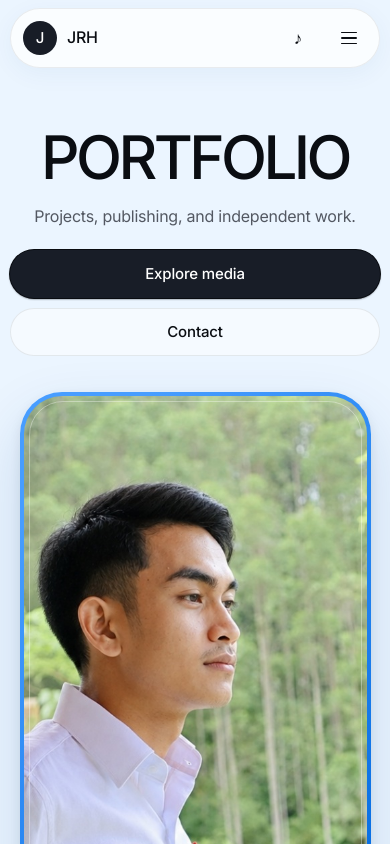
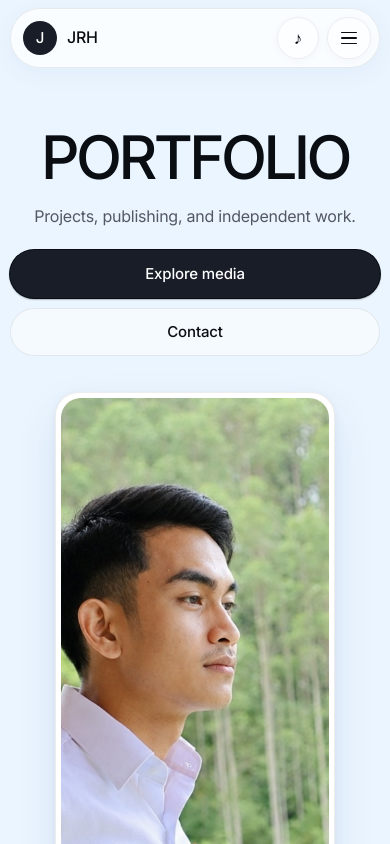
Before and after one commit to LionerHakim/JRHs, a React (Vite) app: page / in a window 390 px wide. Shown: the top 844 px of the page. Built offline with nearby package versions, Linux system fonts and the light colour scheme.

Commit message:
feat: premium final visual polish (#21)
* feat: refine quotes stack and contact presentation

* feat: premium navigation portrait contact footer and quote stack

* fix: position adjacent quote cards consistently

* fix: refine adjacent quote card depth

* chore: remove JRHs label from media link

```diff
--- a/src/config/site.ts
+++ b/src/config/site.ts
@@ -41,7 +41,7 @@ export const siteConfig = {
       { label: 'Board 02', url: 'https://pin.it/6k7sezYIK' },
     ] },
     { number: '02', title: 'YOUTUBE', category: 'Video', platform: 'YOUTUBE', links: [
-      { label: 'JRHs 369', url: 'https://youtube.com/@jrhs369' },
+      { label: 'JRH 369', url: 'https://youtube.com/@jrhs369' },
       { label: 'GOVshorts', url: 'https://youtube.com/@govshortss' },
     ] },
     { number: '03', title: 'SHOPEE', category: 'Monetization', platform: 'SHOPEE', links: [
--- a/src/index.css
+++ b/src/index.css
@@ -163,11 +163,20 @@ img {
 .music-toggle,
 .menu-toggle {
   min-height: 42px;
-  border: 1px solid transparent;
+  border: 1px solid rgba(10,13,18,.07);
   border-radius: var(--pill);
-  background: transparent;
+  background: rgba(255,255,255,.7);
   color: var(--ink);
-  transition: background-color 180ms var(--ease), color 180ms var(--ease), transform 180ms var(--ease);
+  box-shadow: 0 2px 8px rgba(4,69,144,.04);
+  transition: background-color 180ms var(--ease), color 180ms var(--ease), transform 180ms var(--ease), box-shadow 180ms var(--ease);
+}
+
+.music-toggle:hover,
+.menu-toggle:hover,
+.music-toggle:focus-visible,
+.menu-toggle:focus-visible {
+  transform: translateY(-1px);
+  box-shadow: 0 6px 16px rgba(4,69,144,.08);
 }
 
 .music-toggle {
@@ -188,6 +197,7 @@ img {
 .music-toggle:hover,
 .music-toggle:focus-visible {
   background: var(--blue-soft);
+  border-color: rgba(0,105,224,.12);
 }
 
 .music-toggle.is-open {
@@ -214,6 +224,7 @@ img {
 
 .menu-toggle.is-open {
   background: var(--charcoal);
+  border-color: var(--charcoal);
   color: var(--paper);
 }
 
@@ -604,25 +615,17 @@ img {
 }
 
 .hero-portrait {
-  width: min(580px, 82vw);
-  margin: 48px 0 0;
+  width: min(410px, 68vw);
+  margin: 44px 0 0;
 }
 
 .portrait-frame {
   position: relative;
-  padding: 4px;
-  border-radius: 58px;
-  background: linear-gradient(135deg, rgb(71,157,255) 11.43%, rgb(0,105,224) 78.2%);
-  box-shadow: 0 26px 60px rgba(4,69,144,.16), 0 4px 12px rgba(10,13,18,.08);
-}
-
-.portrait-frame::after {
-  content: "";
-  position: absolute;
-  inset: 10px;
-  border: 1px solid rgba(255,255,255,.35);
-  border-radius: 50px;
-  pointer-events: none;
+  padding: 6px;
+  border: 1px solid rgba(10,13,18,.07);
+  border-radius: 30px;
+  background: var(--paper);
+  box-shadow: 0 18px 42px rgba(4,69,144,.10), 0 2px 8px rgba(10,13,18,.05);
 }
 
 .portrait-frame img {
@@ -630,9 +633,8 @@ img {
   aspect-ratio: 4 / 5;
   object-fit: cover;
   object-position: center;
-  border-radius: 54px;
+  border-radius: 25px;
   background: var(--bone);
-  box-shadow: inset 0 0 0 1px rgba(10,13,18,.04);
 }
 
 /* Keep existing quote asset harmless if present, but visually integrated. */
@@ -970,56 +972,64 @@ img {
 }
 
 .testimonials-viewport {
-  width: min(760px, 100%);
+  width: min(860px, 100%);
+  min-height: 380px;
   touch-action: pan-y;
   user-select: none;
   cursor: grab;
+  overflow: hidden;
+  padding: 0 4px 22px;
 }
 
 .testimonials-viewport:active { cursor: grabbing; }
 
-.testimonials-list { width: 100%; }
+.testimonials-list {
+  position: relative;
+  width: 100%;
+  min-height: 358px;
+}
+
 
 .testimonial {
-  position: relative;
-  isolation: isolate;
-  width: 100%;
+  position: absolute;
+  left: 50%;
+  top: 0;
+  width: min(760px, calc(100% - 16px));
   min-height: 348px;
   padding: 34px;
   display: flex;
   flex-direction: column;
-  border: 1px solid rgba(10,13,18,.055);
+  border: 1px solid rgba(10,13,18,.06);
   border-radius: var(--radius);
   background: var(--paper);
   box-shadow: 0 20px 50px rgba(4,69,144,.09), 0 2px 8px rgba(10,13,18,.045);
+  transform: translateX(-50%) scale(.94);
   transform-origin: center bottom;
-  animation: quote-card-in 360ms var(--ease) both;
-}
-
-.testimonial::before,
-.testimonial::after {
-  content: "";
-  position: absolute;
-  z-index: -1;
-  inset: 12px 10px -10px;
-  border-radius: calc(var(--radius) - 4px);
-  background: var(--blue-soft);
-  opacity: .55;
-}
-
-.testimonial::after {
-  inset: 22px 18px -18px;
-  background: var(--lavender);
-  opacity: .7;
+  opacity: 0;
+  pointer-events: none;
+  transition: transform 320ms var(--ease), opacity 220ms var(--ease), box-shadow 220ms var(--ease);
 }
 
 .testimonial.is-active {
+  z-index: 3;
+  opacity: 1;
+  pointer-events: auto;
+  transform: translateX(-50%) scale(1);
   box-shadow: 0 28px 70px rgba(4,69,144,.13), 0 4px 14px rgba(10,13,18,.06);
 }
 
-.testimonial-topline {
-  position: relative;
+.testimonial:not(.is-active) {
+  opacity: .58;
+}
+
+.testimonial.is-prev {
   z-index: 1;
+  transform: translateX(calc(-50% - 54px)) scale(.91);
+}
+
+.testimonial.is-next {
+  z-index: 1;
+  transform: translateX(calc(-50% + 54px)) scale(.91);
 }
 
 .testimonial-topline {
@@ -1131,13 +1141,17 @@ img {
 
 /* Contact */
 .contact-card {
-  padding: clamp(32px, 5.5vw, 56px);
+  padding: clamp(30px, 5vw, 52px);
+  border: 1px solid rgba(10,13,18,.055);
   border-radius: var(--radius);
-  background: var(--bone);
+  background: var(--paper);
+  box-shadow: 0 18px 44px rgba(4,69,144,.07);
 }
 
 .contact-intro {
   max-width: 760px;
+  padding-bottom: 24px;
+  border-bottom: 1px solid var(--line);
 }
 
 .contact-question {
@@ -1346,10 +1360,15 @@ img {
 }
 
 .contact-closing {
-  margin: 24px 0 0;
+  margin: 26px 0 0;
+  padding-top: 18px;
+  border-top: 1px solid var(--line);
   color: var(--fog);
   font-size: 13px;
-}
+  text-align: center;
+}
+
+.contact-closing p { margin: 0; }
 
 /* Footer */
 .site-footer {
@@ -1360,13 +1379,16 @@ img {
 }
 
 .site-footer-main {
-  padding: 42px;
+  padding: 46px 42px;
   display: grid;
-  grid-template-columns: 1.1fr 1fr;
-  gap: 56px;
+  grid-template-columns: 1fr;
+  justify-items: center;
+  gap: 28px;
   border-radius: var(--radius);
   background: var(--charcoal);
   color: var(--paper);
+  text-align: center;
+  box-shadow: 0 20px 50px rgba(10,13,18,.12);
 }
 
 .site-footer-brand {
@@ -1393,12 +1415,13 @@ img {
 }
 
 .site-footer-brand p {
-  margin: 12px 0 0;
+  margin: 14px 0 0;
   color: #b8c0cb;
   font-size: 14px;
 }
 
 .site-footer-nav {
+  width: min(680px, 100%);
   display: grid;
   grid-template-columns: repeat(3, minmax(0,1fr));
   gap: 8px;
@@ -1460,7 +1483,7 @@ img {
   }
 
   .contact-benefits {
-    grid-template-columns: 1fr;
+    grid-template-columns: repeat(3, minmax(0, 1fr));
   }
 }
 
@@ -1525,13 +1548,12 @@ img {
   }
 
   .hero-portrait {
-    width: min(500px, 90vw);
+    width: min(330px, 72vw);
     margin-top: 36px;
   }
 
-  .portrait-frame { border-radius: 42px; }
-  .portrait-frame img { border-radius: 38px; }
-  .portrait-frame::after { inset: 9px; border-radius: 34px; }
+  .portrait-frame { border-radius: 24px; padding: 5px; }
+  .portrait-frame img { border-radius: 20px; }
 
   .section-head { margin-bottom: 28px; }
 
@@ -1582,12 +1604,23 @@ img {
 
   .testimonials-subtitle { font-size: 16px; }
 
+  .testimonials-viewport {
+    min-height: 340px;
+    padding-bottom: 18px;
+  }
+
+  .testimonials-list { min-height: 320px; }
+
   .testimonial {
+    width: calc(100% - 8px);
     min-height: 312px;
     padding: 26px;
     border-radius: 24px;
   }
 
+  .testimonial.is-prev { transform: translateX(calc(-50% - 30px)) scale(.92); }
+  .testimonial.is-next { transform: translateX(calc(-50% + 30px)) scale(.92); }
+
   .contact-card { padding: 24px; }
 
   .contact-fields { grid-template-columns: 1fr; }
@@ -1601,7 +1634,7 @@ img {
 
   .contact-submit button { width: 100%; }
 
-  .site-footer-main { padding: 28px 24px; }
+  .site-footer-main { padding: 34px 24px; }
   .site-footer-bottom { flex-direction: column; }
   .footer-mindfulness { text-align: left; }
 }
--- a/src/main.tsx
+++ b/src/main.tsx
@@ -22,13 +22,15 @@ function TestimonialCard({
   testimonial,
   index,
   isActive,
+  offset = 0,
 }: {
   testimonial: (typeof siteConfig.testimonials)[number]
   index: number
   isActive: boolean
+  offset?: number
 }) {
   return (
-    <article className={`testimonial${isActive ? ' is-active' : ''}`}>
+    <article className={`testimonial${isActive ? ' is-active' : offset < 0 ? ' is-prev' : ' is-next'}`}>
       <div className="testimonial-topline" aria-hidden="true">
         <span>QUOTE</span>
         <strong>{String(index + 1).padStart(2, '0')}</strong>
@@ -58,7 +60,6 @@ function TestimonialsSection() {
   const [activeIndex, setActiveIndex] = useState(0)
   const touchStartX = useRef<number | null>(null)
   const testimonials = siteConfig.testimonials
-  const activeTestimonial = testimonials[activeIndex]
 
   const handleTouchStart = (event: ReactTouchEvent<HTMLDivElement>) => {
     touchStartX.current = event.touches[0]?.clientX ?? null
@@ -68,17 +69,17 @@ function TestimonialsSection() {
     const startX = touchStartX.current
     const endX = event.changedTouches[0]?.clientX
     touchStartX.current = null
-
     if (startX === null || endX === undefined) return
-
     const distance = endX - startX
     if (Math.abs(distance) < 45) return
+    setActiveIndex((current) => distance < 0
+      ? Math.min(current + 1, testimonials.length - 1)
+      : Math.max(current - 1, 0))
+  }
 
-    if (distance < 0) {
-      setActiveIndex((current) => Math.min(current + 1, testimonials.length - 1))
-    } else {
-      setActiveIndex((current) => Math.max(current - 1, 0))
-    }
+  const getCardIndex = (offset: number) => {
+    const index = activeIndex + offset
+    return index >= 0 && index < testimonials.length ? index : null
   }
 
   return (
@@ -103,17 +104,22 @@ function TestimonialsSection() {
         className="testimonials-viewport"
         onTouchStart={handleTouchStart}
         onTouchEnd={handleTouchEnd}
-        onTouchCancel={() => {
-          touchStartX.current = null
-        }}
+        onTouchCancel={() => { touchStartX.current = null }}
       >
         <div className="testimonials-list">
-          <TestimonialCard
-            key={activeTestimonial.name + activeTestimonial.role}
-            testimonial={activeTestimonial}
-            index={activeIndex}
-            isActive
-          />
+          {[-1, 0, 1].map((offset) => {
+            const index = getCardIndex(offset)
+            if (index === null) return null
+            return (
+              <TestimonialCard
+                key={testimonials[index].name + testimonials[index].role}
+                testimonial={testimonials[index]}
+                index={index}
+                isActive={offset === 0}
+                offset={offset}
+              />
+            )
+          })}
         </div>
       </div>
     </section>
@@ -212,8 +218,8 @@ export default function App() {
     if (!message.trim()) return setContactError('Pesan belum diisi.')
     if (!privacy) return setContactError('Centang persetujuan privasi dulu.')
 
-    const subject = encodeURIComponent(`[JRHs Contact] ${purpose || 'Pesan dari website'}`)
-    const body = encodeURIComponent(`Halo JRHs,
+    const subject = encodeURIComponent(`[Portfolio Contact] ${purpose || 'Pesan dari website'}`)
+    const body = encodeURIComponent(`Halo JRH,
 
 Saya ingin menghubungi terkait:
 
@@ -230,7 +236,7 @@ Pesan:
 ${message.trim()}
 
 --------------------------------
-Dikirim melalui JRHs
+Dikirim melalui JRH
 https://jrhsee.my.id
 --------------------------------
 
@@ -297,7 +303,7 @@ ${name.trim()}`)
               ))}
             </div>
             <div className="menu-panel-foot">
-              <span>JRHs</span>
+              <span>JRH</span>
               <span>Navigate your way ↗</span>
             </div>
           </nav>
```
